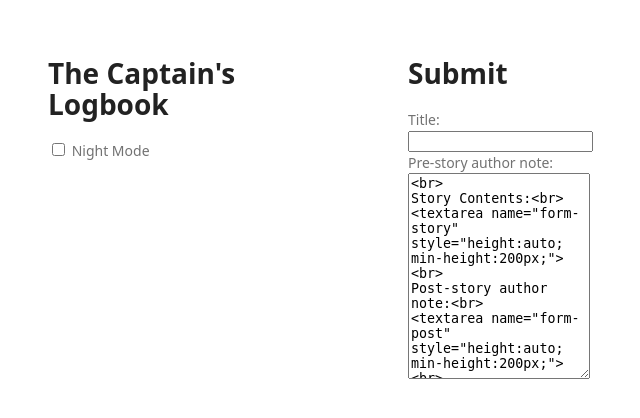
After one commit to captainmeta4/captainsjournal, a Flask app: page /submit in a window 1280 px wide. The commit adds this page. Shown: the top 418 px of the page, without its empty margins (162-802 px from the left). Run offline with Flask 2, Linux system fonts and the light colour scheme.

Commit message:
add api for creating story

```diff
--- a/server.py
+++ b/server.py
@@ -14,9 +14,14 @@ r=praw.Reddit(client_id=os.environ.get('client_id'),
               redirect_uri="https://cj.captainmeta4.me/oauth/redirect",
               user_agent=user_agent)
 
+#take care of static pages
 @app.route('/assets/<path:path>')
 def static_service(path):
     return send_from_directory('assets', path)
+
+@app.route('/submit')
+def create_submission():
+    return render_template('submit.html')
 
 def temporary_reddit(refresh_token):
 
@@ -32,11 +37,26 @@ def temporary_reddit(refresh_token):
 
 def check_token():
 
-    token=request.cookies.get("cj_reddit")
+    token=request.cookies.get("logbook_reddit")
     if token==None:
-        raise ValueError('not found')
+        raise KeyError('not found')
     else:
         return temporary_reddit(token)
+
+def auth_required(f):
+
+    def wrapper():
+
+        try:
+            q=check_token()
+            name=q.user.me().name
+        except:
+            abort(401)
+
+        return f(q, name)
+
+    wrapper.__name__=f.__name__
+    return wrapper
 
 @app.route('/')
 def home():
@@ -59,8 +79,8 @@ def oauth_redirect():
 
 
 
-    resp=make_response(redirect('https://cj.captainmeta4.me/me'))
-    resp.set_cookie("cj_reddit", value=token, domain="cj.captainmeta4.me")
+    resp=make_response(redirect('/'))
+    resp.set_cookie("logbook_reddit", value=token, domain="captainslogbook.org")
 
     return resp
 
@@ -94,3 +114,19 @@ def storypage(sid):
         abort(404)
 
     return s.render_storypage()
+
+#API hits
+@app.route('/api/submit', methods=["POST"])
+@auth_required
+def create_story(q, name):
+    title_md=request.form.get('form-title',"")
+    pre_md=request.form.get('form-pre',"")
+    story_md=request.form.get('form-story',"")
+    post_md=request.form.get('form-post')
+
+    author=user(name=name)
+
+    #assemble data for story object and save it
+    data=(-1,0,pre_md,story_md,post_md, False, title_md, author.id,None)
+    story=Story(result=data)
+    return story.save()
--- a/templates/storypage.html
+++ b/templates/storypage.html
@@ -2,7 +2,7 @@
 
 {% block content %}
 <h1>{{ s.title }}</h1>
-<p>by <a href="/u/{{ author.name }}">{{ s.author.name }}</a> on {{ s.created_date }}</p>
+<p>by <a href="/u/{{ s.author.name }}">{{ s.author.name }}</a> on {{ s.created_date }}</p>
 {% if s.banned %}
 	<p><b><span class="red">[This story has been removed by the site administrators.]</span></b></p>
 {% else %}
--- /dev/null
+++ b/templates/submit.html
@@ -0,0 +1,18 @@
+{% extends "default.html" %}
+
+{% block content %}
+
+<h1>Submit</h1>
+
+<form action="/api/submit">
+Title:<br>
+<input type="text" name="form-title"><br>
+Pre-story author note:<br>
+<textarea name="form-pre" style="height:auto; min-height:200px;"><br>
+Story Contents:<br>
+<textarea name="form-story" style="height:auto; min-height:200px;"><br>
+Post-story author note:<br>
+<textarea name="form-post" style="height:auto; min-height:200px;"><br>
+<input type="submit" value="Save">
+</form>
+{% endblock %}
```
Also changed, not shown: classes.py (+48 -2 lines).
